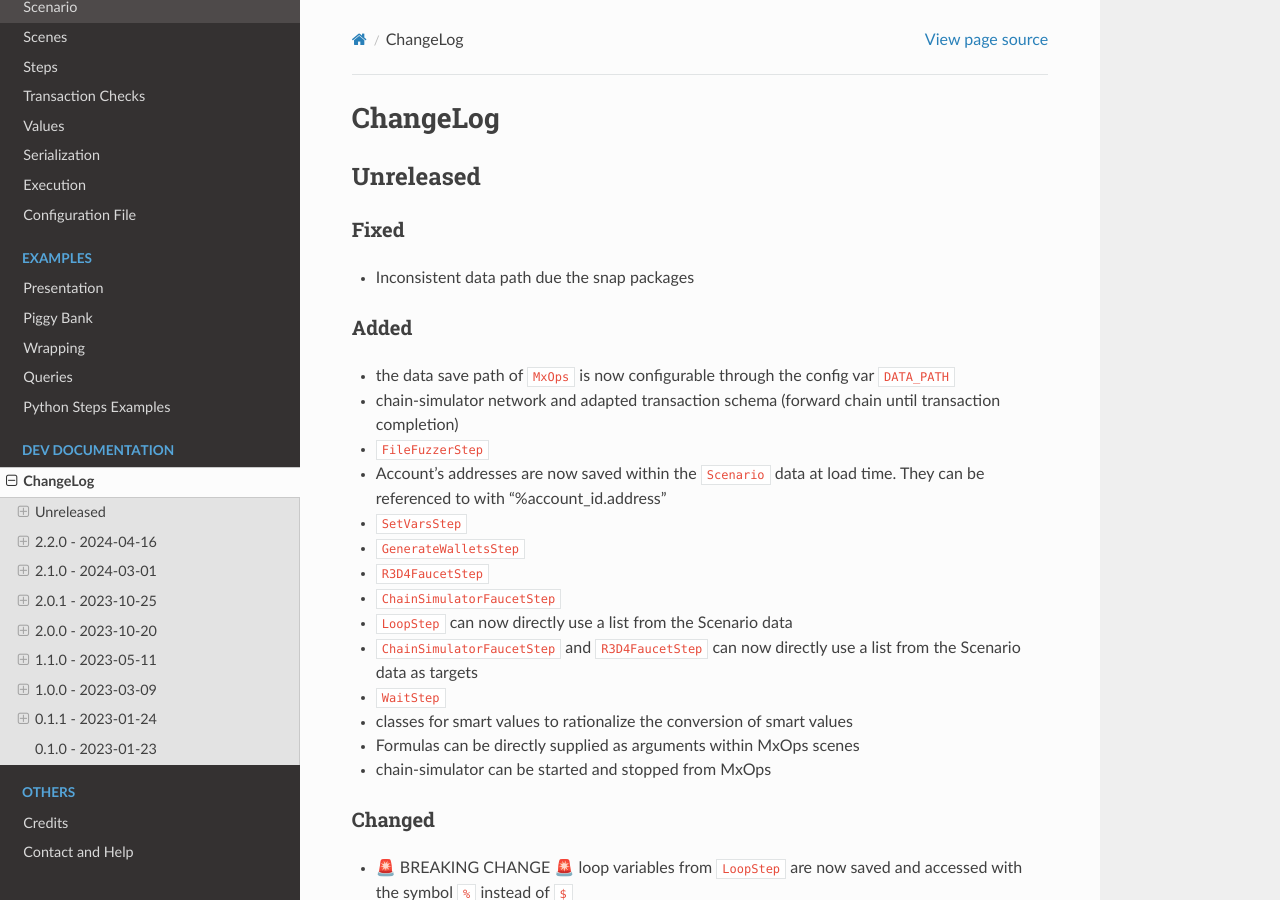
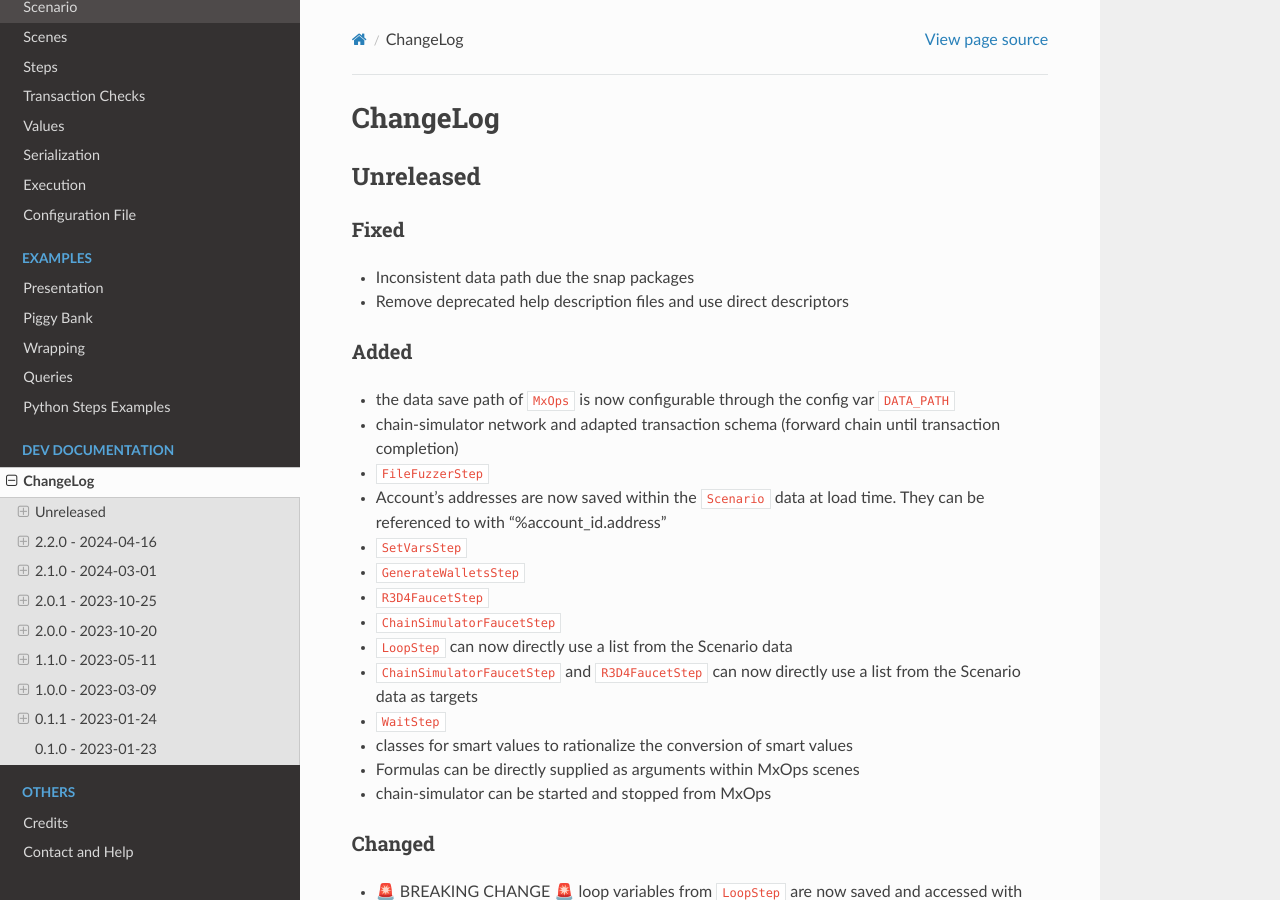
Before and after one commit to Catenscia/MxOps, a Sphinx documentation site: the page built from docs/source/dev_documentation/changelog.md, in a window 1280 px wide and 900 px high. Built offline with Sphinx 7.4.7 and the Read the Docs theme 3.1.0, drawn with Linux system fonts in a browser that asks for light colours.

Commit message:
docs: changelog

```diff
--- a/docs/source/dev_documentation/changelog.md
+++ b/docs/source/dev_documentation/changelog.md
@@ -5,6 +5,7 @@
 ### Fixed
 
 - Inconsistent data path due the snap packages
+- Remove deprecated help description files and use direct descriptors
 
 ### Added
 
```
